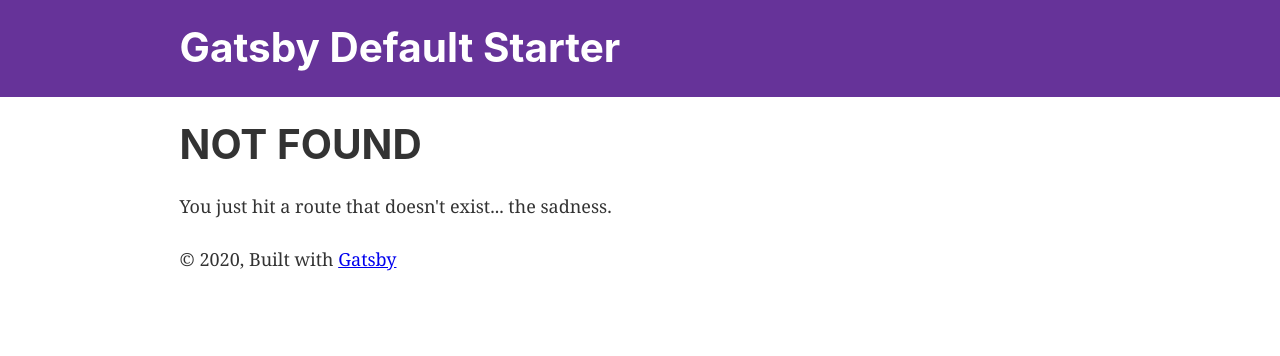
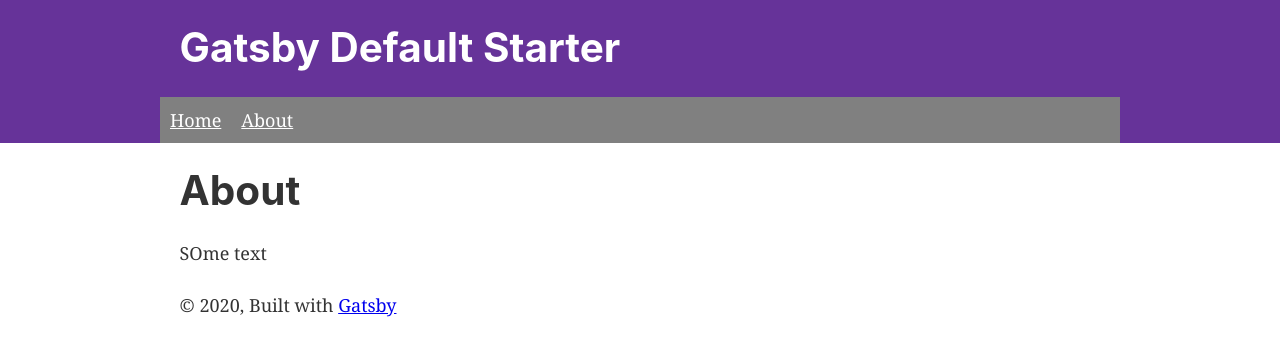
Before and after one commit to szymonunilever/gatsby-git, a Gatsby site: page /about in a window 1280 px wide. Before the commit this address had no page. Built offline with nearby package versions, Linux system fonts and the light colour scheme; Gatsby itself is replaced by a stand-in of ours.

Commit message:
Adding new navigayion and About page

```diff
--- a/src/components/header.js
+++ b/src/components/header.js
@@ -28,6 +28,32 @@ const Header = ({ siteTitle }) => (
         </Link>
       </h1>
     </div>
+    <ul style={{
+         background:`grey`,
+         margin:`0 auto`,
+         width: `960px`,
+        }}>
+      <li style={{
+        display:`inline-block`,
+        margin: `10px`,
+      }}
+      >
+        <Link style={{
+         color: `#ffffff`,
+        }}
+        to="/">Home</Link></li>
+      <li
+      style={{
+        display:`inline-block`,
+        color: `#ffffff`,
+        margin: `0 10px`,
+      }}
+      >
+        <Link style={{
+         color: `#ffffff`,
+        }}
+         to="/about">About</Link></li>
+    </ul>
   </header>
 )
 
--- /dev/null
+++ b/src/pages/about.js
@@ -0,0 +1,16 @@
+import React, { Component } from 'react'
+
+import Layout from "../components/layout"
+
+export default class About extends Component {
+  render() {
+    return (
+      <Layout>
+        <div>
+          <h1>About</h1>
+          <p>SOme text</p>
+      </div>
+      </Layout>
+    )
+  }
+}
```
